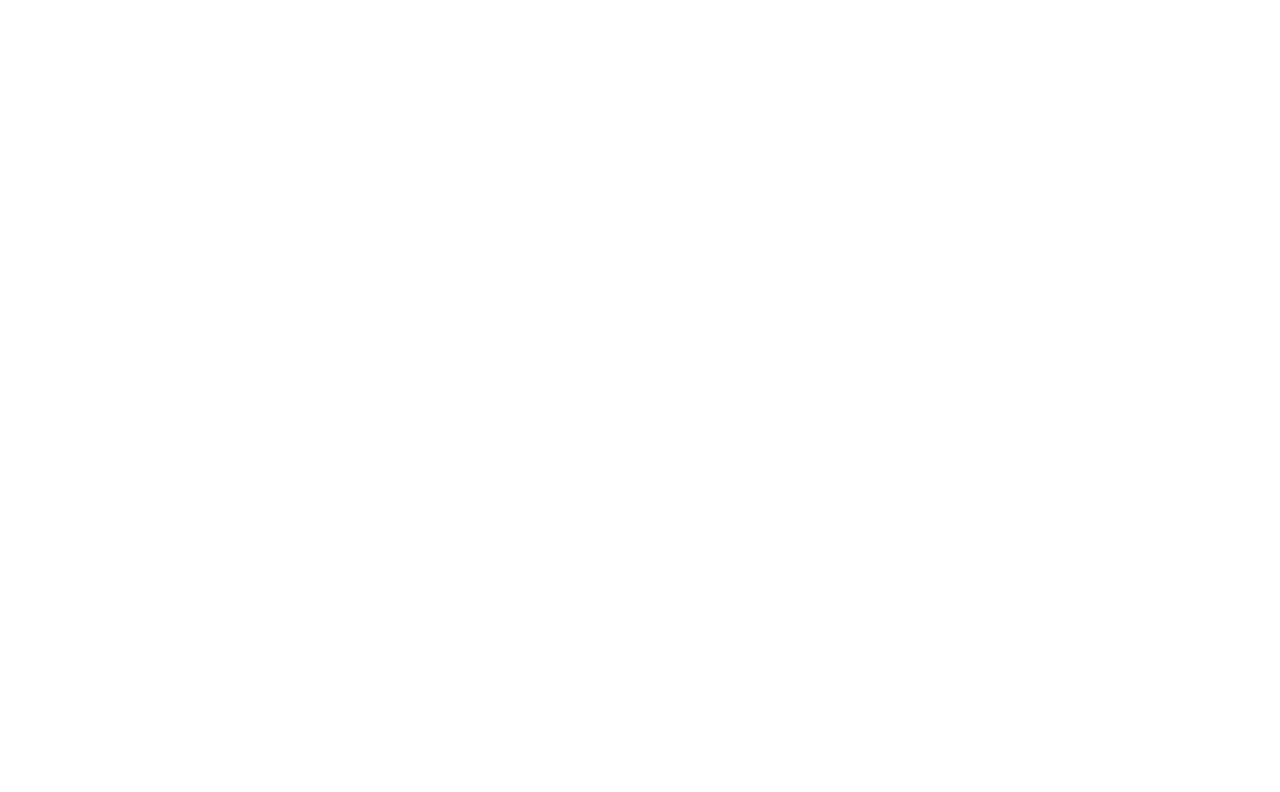
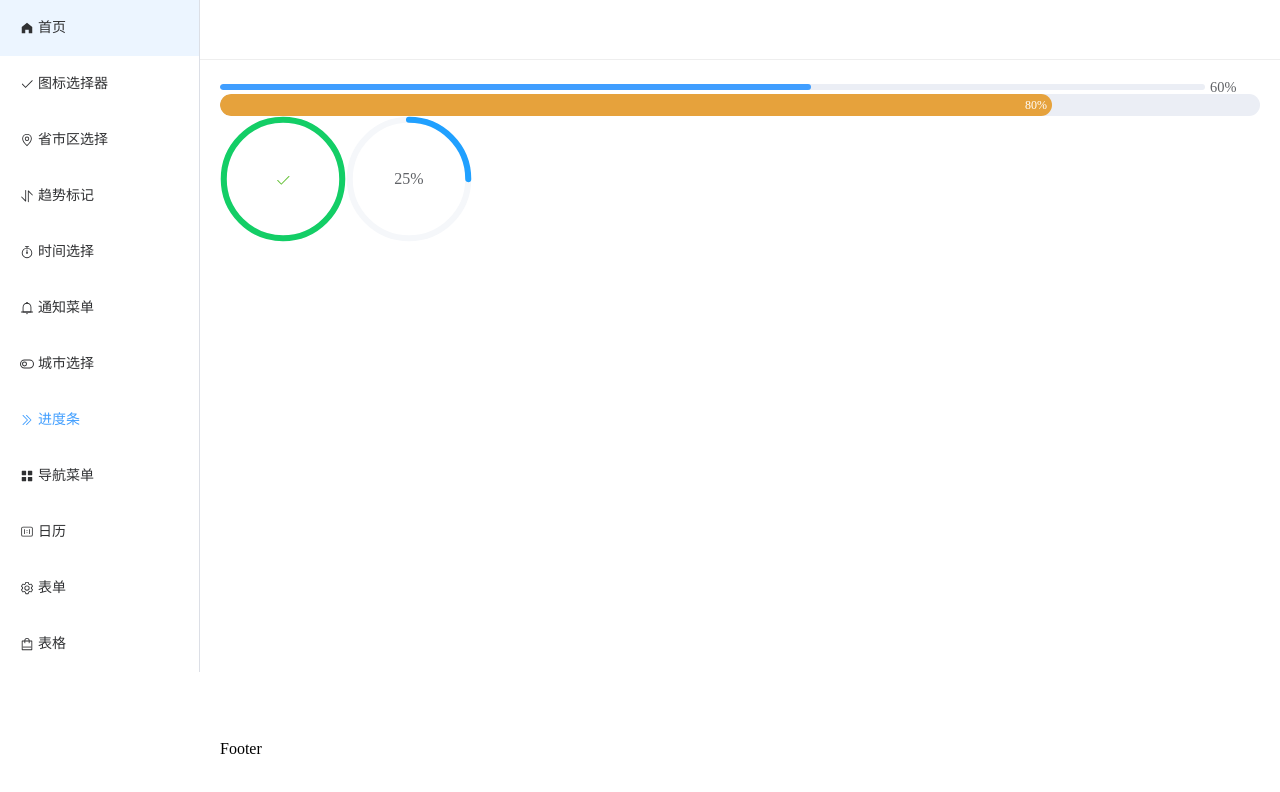
Before and after one commit to 11334/Refactor-ElementPlus, a Vue app: page /progress in a window 1280 px wide. Before the commit this address had no page. Shown: the top 792 px of the page. Built offline with nearby package versions, Linux system fonts and the light colour scheme.

Commit message:
完美的进度条 优化了全局样式

```diff
--- a/src/components/index.ts
+++ b/src/components/index.ts
@@ -5,6 +5,7 @@
 import notification from './notification'
 import list from './list'
 import menu from './menu'
+import progress from './progress'
 // 够造成一个数组
 const components = [
     chooseArea,
@@ -12,7 +13,8 @@
     trend,
     notification,
     list,
-    menu
+    menu,
+    progress
 ]
 
 // 最后use的是这个文件中的组件
--- a/src/components/menu/src/index.vue
+++ b/src/components/menu/src/index.vue
@@ -79,6 +79,8 @@
 <style lang="scss" scoped>
 svg{
   margin-right: 4px;
+  width: 1em;
+  height: 1em;
 }
 .el-menu-vertical-demo:not(.el-menu--collapse) {
     width: 200px; //菜单不收缩的时候宽度是多少
--- a/src/components/menu/src/menu.tsx
+++ b/src/components/menu/src/menu.tsx
@@ -1,7 +1,7 @@
 import { PropType, defineComponent } from 'vue'
 import { useAttrs } from 'vue'
 import * as Icon from '@element-plus/icons-vue'
-import './styles/index.scss'
+import  './styles/menu.scss'
 export default defineComponent({
     props: {
         // 导航菜单的数据
@@ -84,6 +84,7 @@
         return () => {
             return (
                 <el-menu
+                    className={'el_menu_aaa'}
                     default-active={props.defaultActive}
                     router={props.router}
                     {...attrs}
--- a/src/components/menu/src/styles/index.scss
+++ /dev/null
@@ -1,3 +0,0 @@
-svg{
-    margin-right: 4px;
-}
--- /dev/null
+++ b/src/components/menu/src/styles/menu.scss
@@ -0,0 +1,7 @@
+.el_menu_aaa {
+    svg {
+        margin-right: 4px;
+        width: 1em;
+        height: 1em;
+    }
+}
--- /dev/null
+++ b/src/components/progress/index.ts
@@ -0,0 +1,12 @@
+import { App } from 'vue'
+import progress from './src/index.vue'
+
+// 让这个组件可以通过use的形式使用
+export default {
+    // 这是 vue.use的使用  要么这是一个函数 函数名是install
+    // 要么是一个对象，对象里面的属性叫install
+    install(app: App) {
+        // 注册为全局组件
+        app.component('m-progress', progress)
+    }
+}
--- /dev/null
+++ b/src/components/progress/src/index.vue
@@ -0,0 +1,51 @@
+<template>
+  <el-progress v-bind="$attrs" :percentage="p"></el-progress>
+</template>
+
+<script setup lang="ts">
+import { onMounted,ref } from 'vue';
+
+let props = defineProps({
+  // 进度条进度
+  percentage: {
+    type: Number,
+    default: 0,
+  },
+  // 进度条是否有动画效果
+  isAnimation: {
+    type: Boolean,
+    default: false,
+  },
+  // 动画时长(毫秒)
+  time: {
+    type: Number,
+    default: 3000
+  }
+})
+let p = ref(0)
+onMounted(() => {
+  if (props.isAnimation) {
+    console.log(props.isAnimation,props.percentage);
+
+    // t规定每秒加载多少
+    // percentage 规定进度条最多到哪  ---  将时间等分
+    let t = Math.ceil(props.time / props.percentage)
+    let timer = setInterval(() => {
+      p.value += 1;
+
+      if (p.value >= props.percentage) {
+        p.value = props.percentage
+        clearInterval(timer)
+      }
+    },t)
+  } else {
+    p.value = props.percentage
+  }
+})
+</script>
+<style lang="scss" scoped>
+svg{
+  width: 126px  !important;
+  height: 126px !important;
+}
+</style>
--- a/src/router/index.ts
+++ b/src/router/index.ts
@@ -30,6 +30,10 @@
                 path: '/menu',
                 component: () => import('../view/menu/index.vue')
             },
+            {
+                path: '/progress',
+                component: () => import('../view/progress/index.vue')
+            },
         ]
     },
 
--- a/src/styles/base.scss
+++ b/src/styles/base.scss
@@ -9,8 +9,3 @@
 .el-menu {
     height: 100%;
 }
-
-svg {
-    width: 1em;
-    height: 1em;
-}
--- a/src/view/Home.vue
+++ b/src/view/Home.vue
@@ -10,4 +10,9 @@
 
 </script>
 
-<style scoped></style>
+<style scoped>
+svg {
+    width: 2em;
+    height: 2em;
+}
+</style>
--- a/src/view/menu/index.vue
+++ b/src/view/menu/index.vue
@@ -1,40 +1,41 @@
 <template>
-    <!-- <m-menu
-        :data="data1" defaultActive="1"
-        name="a"
-        index="b"
-        icon="c"
-        children="d"
-    ></m-menu> -->
-    <m-infinite-menu :data="data2" defaultActive="1" name="a" index="s" icon="d" children="f">
-    </m-infinite-menu>
+    <div style="display: flex;">
+        <div style="flex:1;">
+            <m-menu :data="data1" defaultActive="1" name="a" index="b" icon="c" children="d"></m-menu>
+        </div>
+        <div style="flex:1;">
+            <m-infinite-menu :data="data2" defaultActive="1" name="a" index="s" icon="d" children="f">
+            </m-infinite-menu>
+        </div>
+    </div>
 </template>
 
 <script setup lang="ts">
-// let data1 = [
-//     {
-//         a: '导航1',
-//         b: '1',
-//         c: 'document'
-//     },
-//     {
-//         a: '导航2',
-//         b: '2',
-//         c: 'document'
-//     },
-//     {
-//         a: '导航3',
-//         b: '3',
-//         c: 'document',
-//         d: [
-//             {
-//                 a: '导航3-1',
-//                 b: '3-1',
-//                 c: 'document',
-//             }
-//         ]
-//     }
-// ];
+let data1 = [
+    {
+        a: '导航1',
+        b: '1',
+        c: 'document'
+    },
+    {
+        a: '导航2',
+        b: '2',
+        c: 'document'
+    },
+    {
+        a: '导航3',
+        b: '3',
+        c: 'document',
+        d: [
+            {
+                a: '导航3-1',
+                b: '3-1',
+                c: 'document',
+            }
+        ]
+    }
+];
+
 let data2 = [
     {
         a: '导航1',
@@ -82,4 +83,6 @@
 ]
 </script>
 
-<style scoped></style>
+<style lang="scss" scoped>
+
+</style>
--- /dev/null
+++ b/src/view/progress/index.vue
@@ -0,0 +1,12 @@
+<template>
+    <m-progress isAnimation :percentage="60"></m-progress>
+    <m-progress isAnimation :text-inside="true" :stroke-width="22" :percentage="80" status="warning"></m-progress>
+    <m-progress isAnimation type="circle" :percentage="100" status="success"></m-progress>
+    <m-progress isAnimation type="circle" :percentage="25" />
+</template>
+
+<script setup lang="ts">
+
+</script>
+
+<style scoped></style>
```
